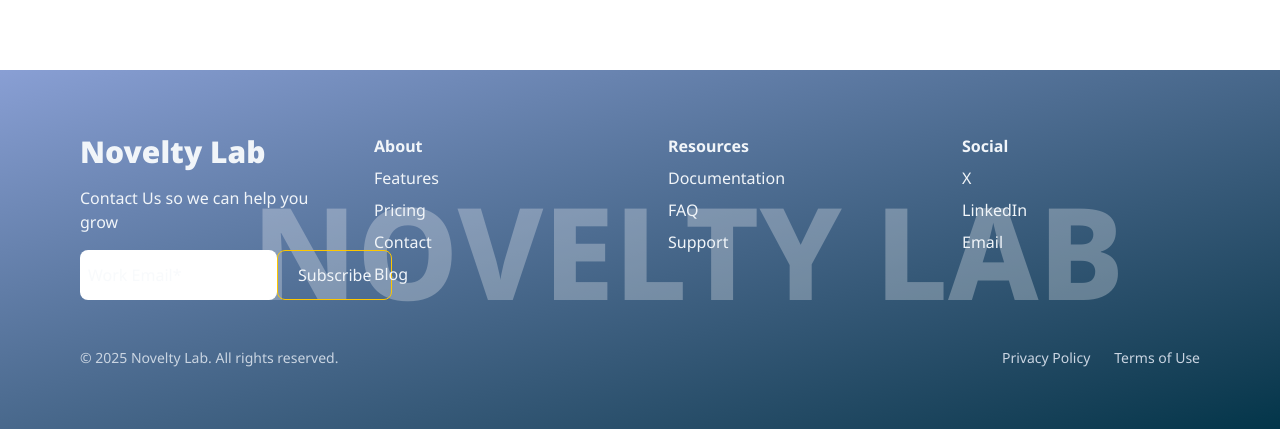
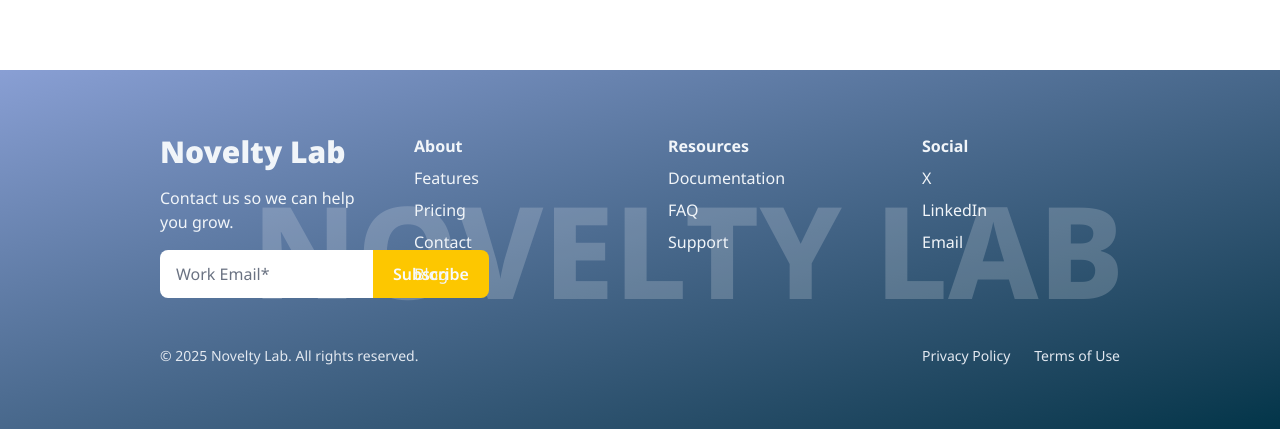
Before and after one commit to rupeshbug/novelty_lab_website, a Next.js app: page / in a window 1280 px wide. Shown: the part 4719-5148 px from the top of the page. Built offline with nearby package versions, Linux system fonts and the light colour scheme.

Commit message:
footer section

```diff
--- a/src/app/components/Footer.tsx
+++ b/src/app/components/Footer.tsx
@@ -1,9 +1,9 @@
 export default function FooterExperiment() {
   return (
-    <footer className="relative overflow-hidden bg-gradient-to-br from-[#899fd4] to-[#023549] text-gray-800 py-16 px-6 md:px-20 md:py-16 mt-40">
-      {/* Large, faint lab wordmark in background */}
-      <span className="pointer-events-none select-none absolute inset-0 flex justify-center items-center md:justify-start md:pl-24 overflow-hidden">
-        <span className="whitespace-nowrap font-extrabold text-[14vw] sm:text-[12vw] md:text-[10vw] leading-none text-gray-100 opacity-30 uppercase mx-auto">
+    <footer className="relative overflow-hidden bg-gradient-to-br from-[#899fd4] to-[#023549] text-gray-800 py-16 px-6 md:px-20 lg:px-40 mt-40">
+      {/* Large, faint background label - hidden on small screens */}
+      <span className="pointer-events-none select-none absolute inset-0 hidden sm:flex justify-center items-center md:justify-start md:pl-24 overflow-hidden">
+        <span className="whitespace-nowrap font-extrabold text-[14vw] sm:text-[12vw] md:text-[10vw] leading-none text-gray-100 opacity-20 uppercase mx-auto">
           NOVELTY LAB
         </span>
       </span>
@@ -13,18 +13,28 @@ export default function FooterExperiment() {
         {/* Brand */}
         <div className="space-y-4">
           <h2 className="text-3xl font-black">Novelty Lab</h2>
-          <p className="text-md max-w-xs">Contact Us so we can help you grow</p>
-          <div className="flex">
+          <p className="text-md max-w-xs">
+            Contact us so we can help you grow.
+          </p>
+
+          {/* Email Subscribe */}
+          <form className="flex flex-col sm:flex-row items-stretch max-w-md">
             <input
-              className="bg-white rounded-md py-3 px-2"
+              type="email"
+              required
+              className="flex-1 px-4 py-3 rounded-l-md text-gray-800 placeholder:text-gray-500 bg-white focus:outline-none focus:ring-2 focus:ring-[#09bbc8]"
               placeholder="Work Email*"
             />
-            <button className="px-5 py-3 cursor-pointer rounded-md border border-yellow-400">
+            <button
+              type="submit"
+              className="bg-yellow-400 text-slate-50 px-5 py-3 cursor-pointer font-semibold rounded-r-md"
+            >
               Subscribe
             </button>
-          </div>
+          </form>
         </div>
 
+        {/* About Links */}
         <ul className="space-y-2 text-md">
           <li className="font-bold">About</li>
           <li>
@@ -49,6 +59,7 @@ export default function FooterExperiment() {
           </li>
         </ul>
 
+        {/* Resources Links */}
         <ul className="space-y-2 text-md">
           <li className="font-bold">Resources</li>
           <li>
@@ -68,6 +79,7 @@ export default function FooterExperiment() {
           </li>
         </ul>
 
+        {/* Social Links */}
         <ul className="space-y-2 text-md">
           <li className="font-bold">Social</li>
           <li>
@@ -91,11 +103,10 @@ export default function FooterExperiment() {
         </ul>
       </div>
 
-      <div className="max-w-7xl mx-auto mt-12 flex flex-col md:flex-row items-center justify-between text-sm gap-4">
-        <p className="text-slate-300">
-          © {new Date().getFullYear()} Novelty Lab. All rights reserved.
-        </p>
-        <div className="flex gap-6 text-slate-300">
+      {/* Bottom copyright & policies */}
+      <div className="max-w-7xl mx-auto mt-12 flex flex-col md:flex-row items-center justify-between text-sm gap-4 text-slate-200">
+        <p>© {new Date().getFullYear()} Novelty Lab. All rights reserved.</p>
+        <div className="flex gap-6">
           <a href="#privacy" className="hover:text-[#09bbc8]">
             Privacy Policy
           </a>
```
